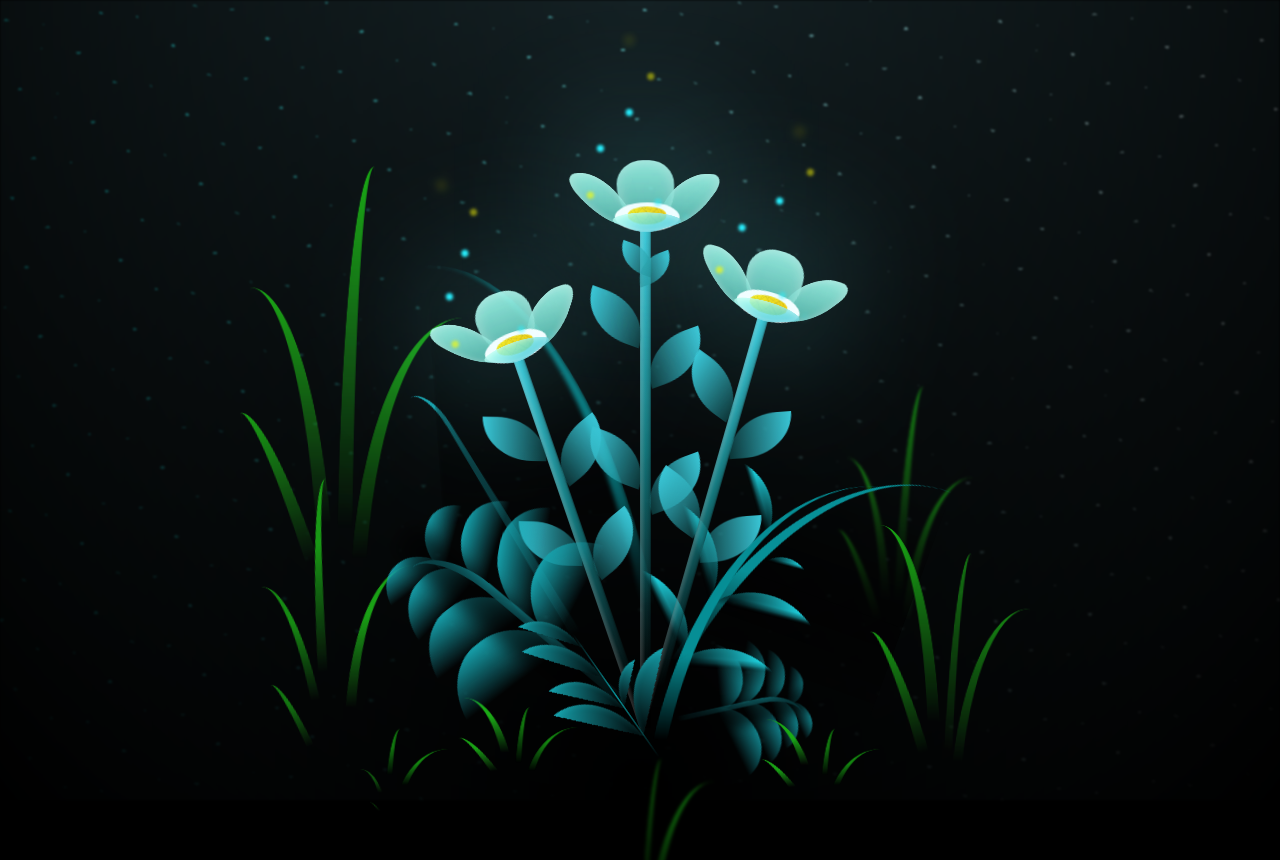
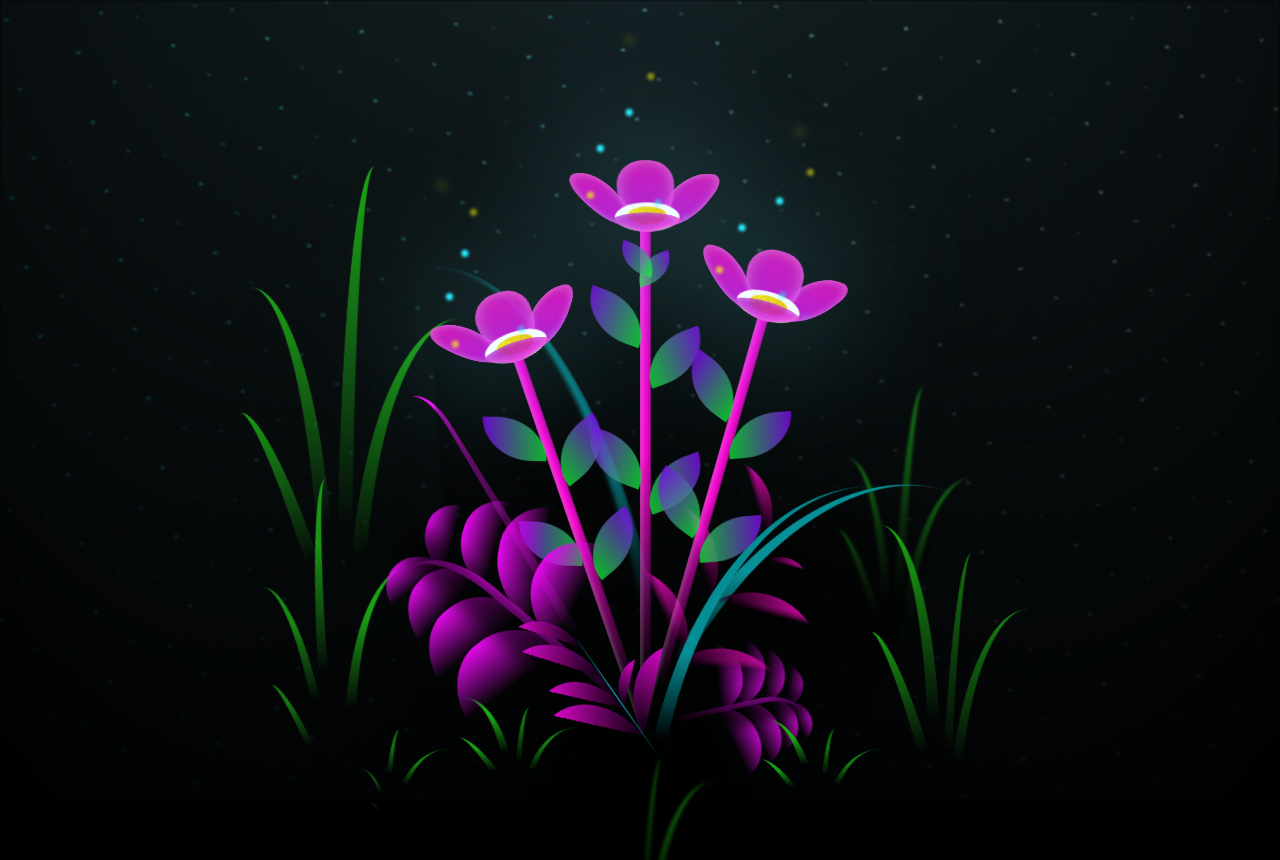
Before and after one commit to Kiezuuu/loveusm, a plain HTML site: page flower.html in a window 1280 px wide. Shown: the top 860 px of the page. Drawn offline with nearby package versions, Linux system fonts and the light colour scheme; files that its build step writes are made by us from their sources.

Commit message:
Update main.scss

```diff
--- a/scss/main.scss
+++ b/scss/main.scss
@@ -145,8 +145,8 @@ body {
         width: 8vmin;
         height: 11vmin;
         border-radius: 51% 49% 47% 53% / 44% 45% 55% 69%;
-        background-color: #a7ffee;
-        background-image: linear-gradient(to top, #54b8aa, #a7ffee);
+        background-color: #b60ead;
+        background-image: linear-gradient(to top, #cc0ce6, #ec09c6);
         transform-origin: bottom center;
         opacity: 0.9;
         box-shadow: inset 0 0 2vmin rgba(255, 255, 255, 0.5);
@@ -165,7 +165,7 @@ body {
             transform-origin: bottom left;
             border-radius: 4vmin 10vmin 4vmin 4vmin;
             transform: translate(-0%, 18%) rotateX(70deg) rotate(-43deg);
-            background-image: linear-gradient(to top, #39c6d6, #a7ffee);
+            background-image: linear-gradient(to top, #df0cd4, #a20dc7);
             z-index: 1;
             opacity: 0.8;
         }
@@ -193,7 +193,7 @@ body {
     &__line {
         height: 55vmin;
         width: 1.5vmin;
-        background-image: linear-gradient( to left, rgb(0, 0, 0, 0.2), transparent, rgba(255, 255, 255, 0.2)), linear-gradient(to top, transparent 10%, #14757a, #39c6d6);
+        background-image: linear-gradient( to left, rgb(0, 0, 0, 0.2), transparent, rgba(255, 255, 255, 0.2)), linear-gradient(to top, transparent 10%, #f30acc, #f007dc);
         box-shadow: inset 0 0 2px rgba(0, 0, 0, 0.5);
         animation: grow-flower-tree 4s backwards;
         &__leaf {
@@ -206,7 +206,7 @@ body {
             height: var(--h);
             border-top-right-radius: var(--h);
             border-bottom-left-radius: var(--h);
-            background-image: linear-gradient( to top, rgba(20, 117, 122, 0.4), #39c6d6);
+            background-image: linear-gradient( to top,  rgba(15, 250, 54, 0.719), #7b06e9d2);
             &--1 {
                 transform: rotate(70deg) rotateY(30deg);
             }
@@ -287,7 +287,7 @@ body {
         }
     }
     &__grass {
-        --c: #159faa;
+        --c: #e308eb;
         --line-w: 1.5vmin;
         position: absolute;
         bottom: 12vmin;
@@ -452,7 +452,7 @@ body {
     &__g-long {
         --w: 2vmin;
         --h: 6vmin;
-        --c: #159faa;
+        --c: #ef11f7;
         position: absolute;
         bottom: 10vmin;
         left: -3vmin;
@@ -636,10 +636,10 @@ body {
             width: 10vmin;
             height: 10vmin;
             border-radius: 100% 0% 0% 100% / 100% 100% 0% 0%;
-            box-shadow: inset 0 2px 1vmin hsla(184, 97%, 58%, 0.2);
-            background-image: linear-gradient( to bottom left, transparent, var(--dark-color)), linear-gradient( to bottom right, #159faa 50%, transparent 50%, transparent);
-            -webkit-mask-image: linear-gradient( to bottom right, #159faa 50%, transparent 50%, transparent);
-            mask-image: linear-gradient( to bottom right, #159faa 50%, transparent 50%, transparent);
+            box-shadow: inset 0 2px 1vmin hsla(286, 93%, 49%, 0.2);
+            background-image: linear-gradient( to bottom left, transparent, var(--dark-color)), linear-gradient( to bottom right, #da07c8 50%, transparent 50%, transparent);
+            -webkit-mask-image: linear-gradient( to bottom right, #f314e0 50%, transparent 50%, transparent);
+            mask-image: linear-gradient( to bottom right, #cc09ab 50%, transparent 50%, transparent);
         }
     }
     &__g-fr {
@@ -663,7 +663,7 @@ body {
             height: 50vmin;
             border-top-left-radius: 100%;
             border-left: 2vmin solid #079097;
-            -webkit-mask-image: linear-gradient(to top, transparent 25%, #079097 50%);
+            -webkit-mask-image: linear-gradient(to top, transparent 25%, #ff15d8 50%);
             position: relative;
             z-index: 1;
         }
@@ -674,9 +674,9 @@ body {
             width: 10vmin;
             height: 10vmin;
             border-radius: 100% 0% 0% 100% / 100% 100% 0% 0%;
-            box-shadow: inset 0 2px 1vmin hsla(184, 97%, 58%, 0.2);
-            background-image: linear-gradient( to bottom left, transparent, var(--dark-color) 98%), linear-gradient( to bottom right, #23f0ff 45%, transparent 50%, transparent);
-            -webkit-mask-image: linear-gradient( 135deg, #159faa 40%, transparent 50%, transparent);
+            box-shadow: inset 0 2px 1vmin hsla(313, 96%, 48%, 0.2);
+            background-image: linear-gradient( to bottom left, transparent, var(--dark-color) 98%), linear-gradient( to bottom right, #db0cae 45%, transparent 50%, transparent);
+            -webkit-mask-image: linear-gradient( 135deg, #f314c3 40%, transparent 50%, transparent);
             &--1 {
                 left: 20vmin;
                 transform: rotate(45deg);
@@ -767,7 +767,7 @@ body {
         bottom: 0vmin;
         transform: scale(0.8) rotate(-5deg);
         .leaf {
-            -webkit-mask-image: linear-gradient( to top, transparent 40%, #079097 80%) !important;
+            -webkit-mask-image: linear-gradient( to top, transparent 40%, #dc0be4 80%) !important;
             &--1 {
                 --w: 5vmin;
                 --h: 60vmin;
@@ -783,7 +783,7 @@ body {
         transform-origin: center;
         transform: scale(0.6) rotateX(60deg);
         .leaf {
-            -webkit-mask-image: linear-gradient( to top, transparent 50%, #079097 80%) !important;
+            -webkit-mask-image: linear-gradient( to top, transparent 50%, #db0ba7 80%) !important;
             &--1 {
                 left: -1vmin;
                 transform: rotateY(-180deg);
@@ -794,7 +794,7 @@ body {
         left: -17vmin;
         bottom: 0vmin;
         .leaf {
-            -webkit-mask-image: linear-gradient( to top, transparent 40%, #079097 80%) !important;
+            -webkit-mask-image: linear-gradient( to top, transparent 40%, #c90f9a 80%) !important;
         }
     }
     &--4 {
@@ -803,7 +803,7 @@ body {
         transform-origin: center;
         transform: scale(0.6) rotateX(60deg);
         .leaf {
-            -webkit-mask-image: linear-gradient( to top, transparent 50%, #079097 80%) !important;
+            -webkit-mask-image: linear-gradient( to top, transparent 50%, #cc0ad3 80%) !important;
         }
     }
     &--5 {
```
